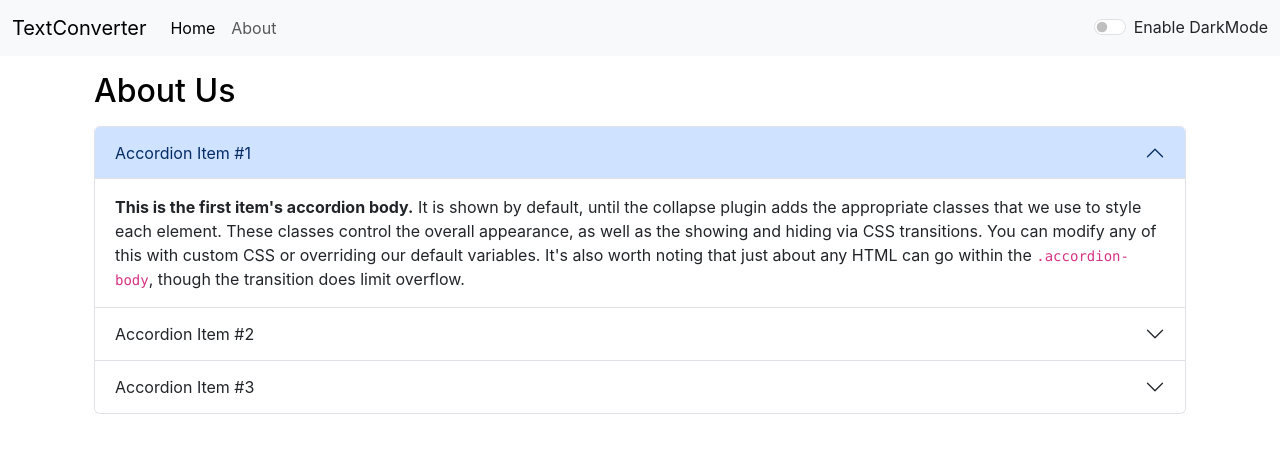
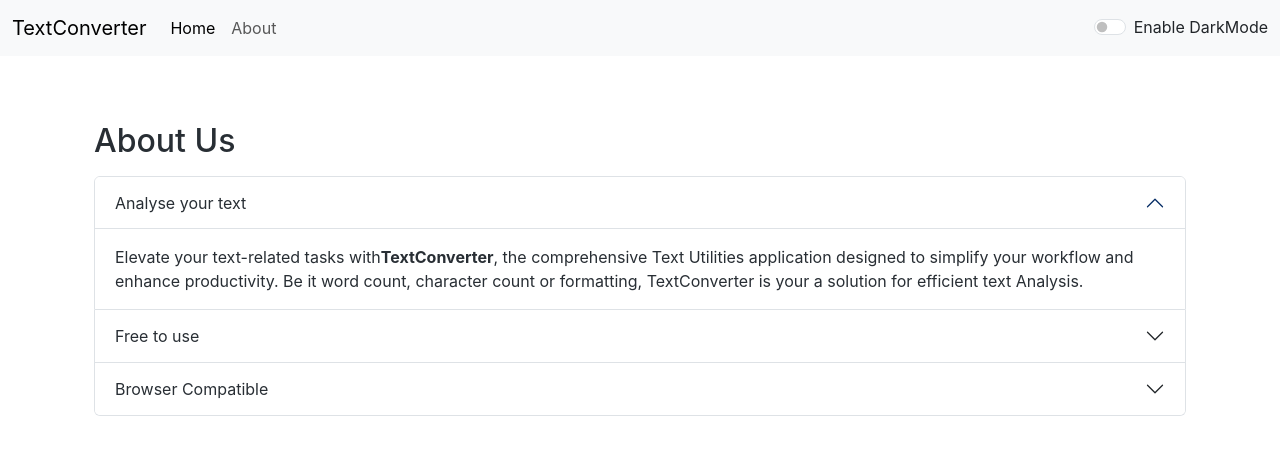
Before and after one commit to simran513/TextConverter, a React (Create React App) app: page /about in a window 1280 px wide. Shown: the top 454 px of the page. Built offline with nearby package versions, Linux system fonts and the light colour scheme.

Commit message:
adding dark mode to about page

```diff
--- a/public/index.html
+++ b/public/index.html
@@ -7,16 +7,28 @@
     <meta name="theme-color" content="#000000" />
     <meta
       name="description"
-      content="TextConverter is a text based utility which can be used to manipulate your text the way you want."
+      content="TextConverter is a word counter and character counting utility which
+      can be used to manipulate your text the way you want. You can remove extra space,
+      copy the manipulated text as well as convert your text from UpperCase to LowerCase
+      and LowerCase to UpperCase"
     />
     <link rel="apple-touch-icon" href="%PUBLIC_URL%/favicon-16x16.png" />
     <link rel="manifest" href="%PUBLIC_URL%/manifest.json" />
     <title>TextConverter</title>
-    <link href="https://cdn.jsdelivr.net/npm/bootstrap@5.3.1/dist/css/bootstrap.min.css" rel="stylesheet" integrity="sha384-4bw+/aepP/YC94hEpVNVgiZdgIC5+VKNBQNGCHeKRQN+PtmoHDEXuppvnDJzQIu9" crossorigin="anonymous">
+    <link
+      href="https://cdn.jsdelivr.net/npm/bootstrap@5.3.1/dist/css/bootstrap.min.css"
+      rel="stylesheet"
+      integrity="sha384-4bw+/aepP/YC94hEpVNVgiZdgIC5+VKNBQNGCHeKRQN+PtmoHDEXuppvnDJzQIu9"
+      crossorigin="anonymous"
+    />
   </head>
   <body>
     <noscript>You need to enable JavaScript to run this app.</noscript>
     <div id="root"></div>
-    <script src="https://cdn.jsdelivr.net/npm/bootstrap@5.3.1/dist/js/bootstrap.bundle.min.js" integrity="sha384-HwwvtgBNo3bZJJLYd8oVXjrBZt8cqVSpeBNS5n7C8IVInixGAoxmnlMuBnhbgrkm" crossorigin="anonymous"></script>
+    <script
+      src="https://cdn.jsdelivr.net/npm/bootstrap@5.3.1/dist/js/bootstrap.bundle.min.js"
+      integrity="sha384-HwwvtgBNo3bZJJLYd8oVXjrBZt8cqVSpeBNS5n7C8IVInixGAoxmnlMuBnhbgrkm"
+      crossorigin="anonymous"
+    ></script>
   </body>
 </html>
--- a/src/App.js
+++ b/src/App.js
@@ -48,7 +48,7 @@
         <Alert alert={alert} />
         <div className="container">
           <Routes>
-            <Route exact path="about" element={<About/>}/>
+            <Route exact path="about" element={<About mode={mode} />}/>
             <Route exact path="/" element={
               <Textform
                 heading="Enter the text to analyse below"
--- a/src/Component/About.js
+++ b/src/Component/About.js
@@ -1,10 +1,10 @@
-import React,{useState} from "react";
+import React, { useState } from "react";
 
-export default function About() {
-    const [mystyle, setmystyle] = useState({
-        color: 'black',
-        backgroundColor: 'white'
-    })
+export default function About(props) {
+  let mystyle = {
+    color: props.mode === 'dark'?'white':'#282e34',
+    backgroundColor: props.mode === 'dark'?'#282e34':'white'
+  }
   return (
     <div className="container" style={mystyle}>
       <h2 className="my-3">About Us</h2>
@@ -13,13 +13,13 @@
           <h2 className="accordion-header">
             <button
               className="accordion-button"
-              type="button"
+              type="button" style={mystyle}
               data-bs-toggle="collapse"
               data-bs-target="#collapseOne"
               aria-expanded="true"
               aria-controls="collapseOne"
             >
-              Accordion Item #1
+              Analyse your text
             </button>
           </h2>
           <div
@@ -27,15 +27,12 @@
             className="accordion-collapse collapse show"
             data-bs-parent="#accordionExample"
           >
-            <div className="accordion-body">
-              <strong>This is the first item's accordion body.</strong> It is
-              shown by default, until the collapse plugin adds the appropriate
-              classes that we use to style each element. These classes control
-              the overall appearance, as well as the showing and hiding via CSS
-              transitions. You can modify any of this with custom CSS or
-              overriding our default variables. It's also worth noting that just
-              about any HTML can go within the <code>.accordion-body</code>,
-              though the transition does limit overflow.
+            <div className="accordion-body" style={mystyle}>
+              Elevate your text-related tasks with
+              <strong>TextConverter</strong>, the comprehensive Text Utilities
+              application designed to simplify your workflow and enhance
+              productivity. Be it word count, character count or formatting,
+              TextConverter is your a solution for efficient text Analysis.
             </div>
           </div>
         </div>
@@ -43,13 +40,13 @@
           <h2 className="accordion-header">
             <button
               className="accordion-button collapsed"
-              type="button"
+              type="button" style={mystyle}
               data-bs-toggle="collapse"
               data-bs-target="#collapseTwo"
               aria-expanded="false"
               aria-controls="collapseTwo"
             >
-              Accordion Item #2
+              Free to use
             </button>
           </h2>
           <div
@@ -57,21 +54,17 @@
             className="accordion-collapse collapse"
             data-bs-parent="#accordionExample"
           >
-            <div className="accordion-body">
-              <strong>This is the second item's accordion body.</strong> It is
-              hidden by default, until the collapse plugin adds the appropriate
-              classes that we use to style each element. These classes control
-              the overall appearance, as well as the showing and hiding via CSS
-              transitions. You can modify any of this with custom CSS or
-              overriding our default variables. It's also worth noting that just
-              about any HTML can go within the <code>.accordion-body</code>,
-              though the transition does limit overflow.
+            <div className="accordion-body" style={mystyle}>
+              <strong>TextConverter</strong> is a free counter tool that
+              provides instant character count and word count statistics for a
+              given text. TextConverter reports number of words and characters.
+              Thus, it is suitable for writting text with word/character limit
             </div>
           </div>
         </div>
         <div className="accordion-item">
           <h2 className="accordion-header">
-            <button
+            <button style={mystyle}
               className="accordion-button collapsed"
               type="button"
               data-bs-toggle="collapse"
@@ -79,7 +72,7 @@
               aria-expanded="false"
               aria-controls="collapseThree"
             >
-              Accordion Item #3
+              Browser Compatible
             </button>
           </h2>
           <div
@@ -87,15 +80,11 @@
             className="accordion-collapse collapse"
             data-bs-parent="#accordionExample"
           >
-            <div className="accordion-body">
-              <strong>This is the third item's accordion body.</strong> It is
-              hidden by default, until the collapse plugin adds the appropriate
-              classes that we use to style each element. These classes control
-              the overall appearance, as well as the showing and hiding via CSS
-              transitions. You can modify any of this with custom CSS or
-              overriding our default variables. It's also worth noting that just
-              about any HTML can go within the <code>.accordion-body</code>,
-              though the transition does limit overflow.
+            <div className="accordion-body" style={mystyle}>
+              This word counter software works in any web browser such as
+              Chrome, Firefox, Internet Explorer, Safari, Opera. It suits to
+              count characters in facebook, blog, books, excel document, pdf
+              document, essays, etc.
             </div>
           </div>
         </div>
--- a/src/Component/Alert.js
+++ b/src/Component/Alert.js
@@ -6,8 +6,10 @@
         return lower.charAt(0).toUpperCase() + lower.slice(1)
     }
     return(
-        props.alert && <div className={`alert alert-${props.alert.type} alert-dismissible fade show`} role="alert">
+    <div style={{height: '50px'}}>
+        {props.alert && <div className={`alert alert-${props.alert.type} alert-dismissible fade show`} role="alert">
             <strong>{capitalize(props.alert.type)}</strong>: {props.alert.msg}
+        </div>}
         </div>
     )
 }
--- a/src/Component/Textform.js
+++ b/src/Component/Textform.js
@@ -54,11 +54,11 @@
       <div className="mb-3 my-3">
         <textarea className="form-control" value={text} onChange={handleOnChange} style={{backgroundColor: props.mode==='light'?'white':'#282e34', color: props.mode==='light'?'black':'white'}} id="mybox" rows="8"></textarea>
       </div>
-      <button className={`btn btn-${props.mode} mx-3`} onClick={handleUpClick}>Convert to uppercase</button>
-      <button className={`btn btn-${props.mode} mx-3`} onClick={handleLoClick}>Convert to lowercase</button>
-      <button className={`btn btn-${props.mode} mx-3`} onClick={handleClearClick}>Clear text</button>
-      <button className={`btn btn-${props.mode} mx-3`} onClick={handleCopy}>Copy text</button>
-      <button className={`btn btn-${props.mode} mx-3`} onClick={handleExtraSpace}>Remove extra space</button>
+      <button className={`btn btn-${props.mode} mx-2 my-2`} onClick={handleUpClick}>Convert to uppercase</button>
+      <button className={`btn btn-${props.mode} mx-2 my-2`} onClick={handleLoClick}>Convert to lowercase</button>
+      <button className={`btn btn-${props.mode} mx-2 my-2`} onClick={handleClearClick}>Clear text</button>
+      <button className={`btn btn-${props.mode} mx-2 my-2`} onClick={handleCopy}>Copy text</button>
+      <button className={`btn btn-${props.mode} mx-2 my-2`} onClick={handleExtraSpace}>Remove extra space</button>
       <button type="submit" onClick={speak} className="btn btn-warning mx-2 my-2" id="toggle">Speak</button>
     </div>
     <div className="container my-2">
```
